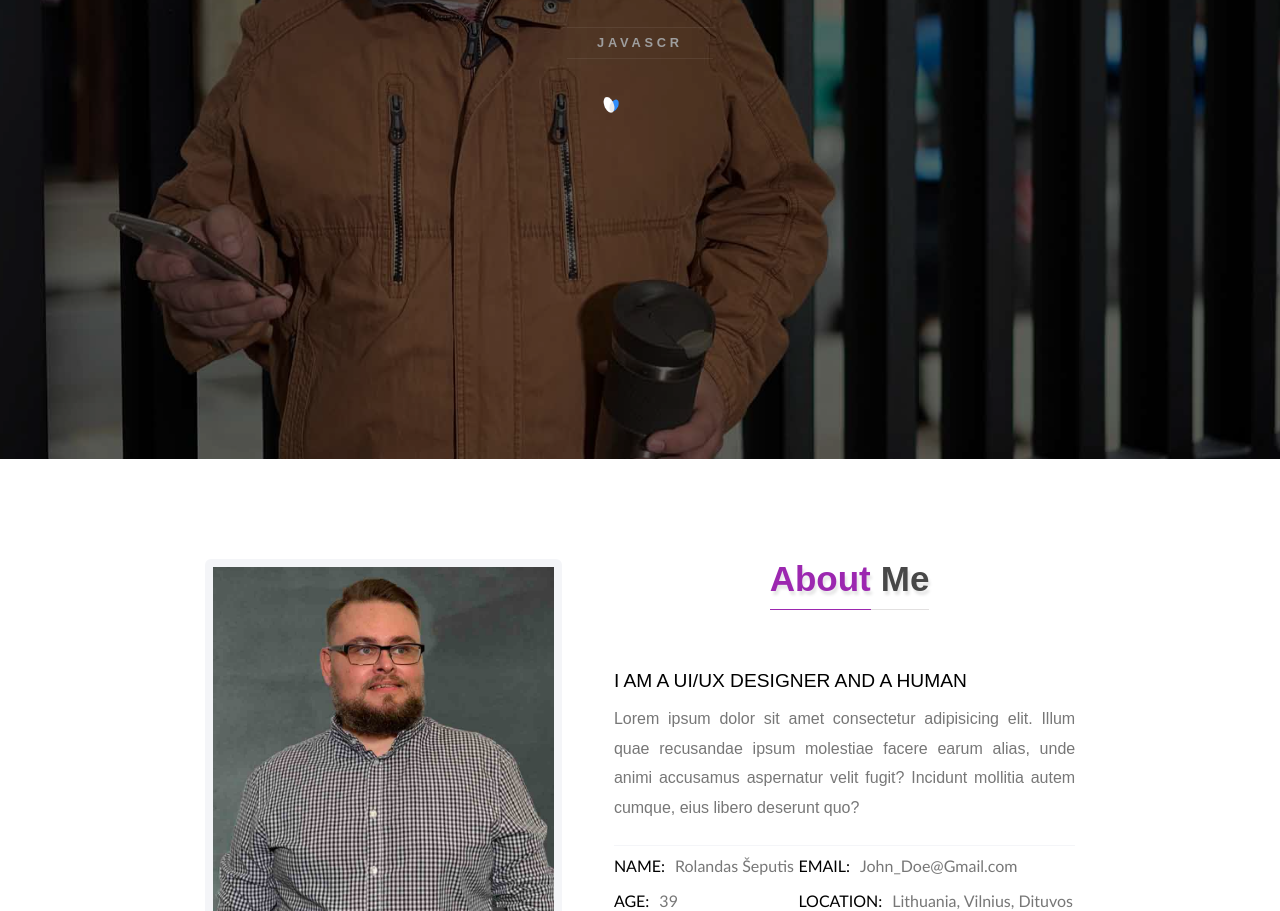
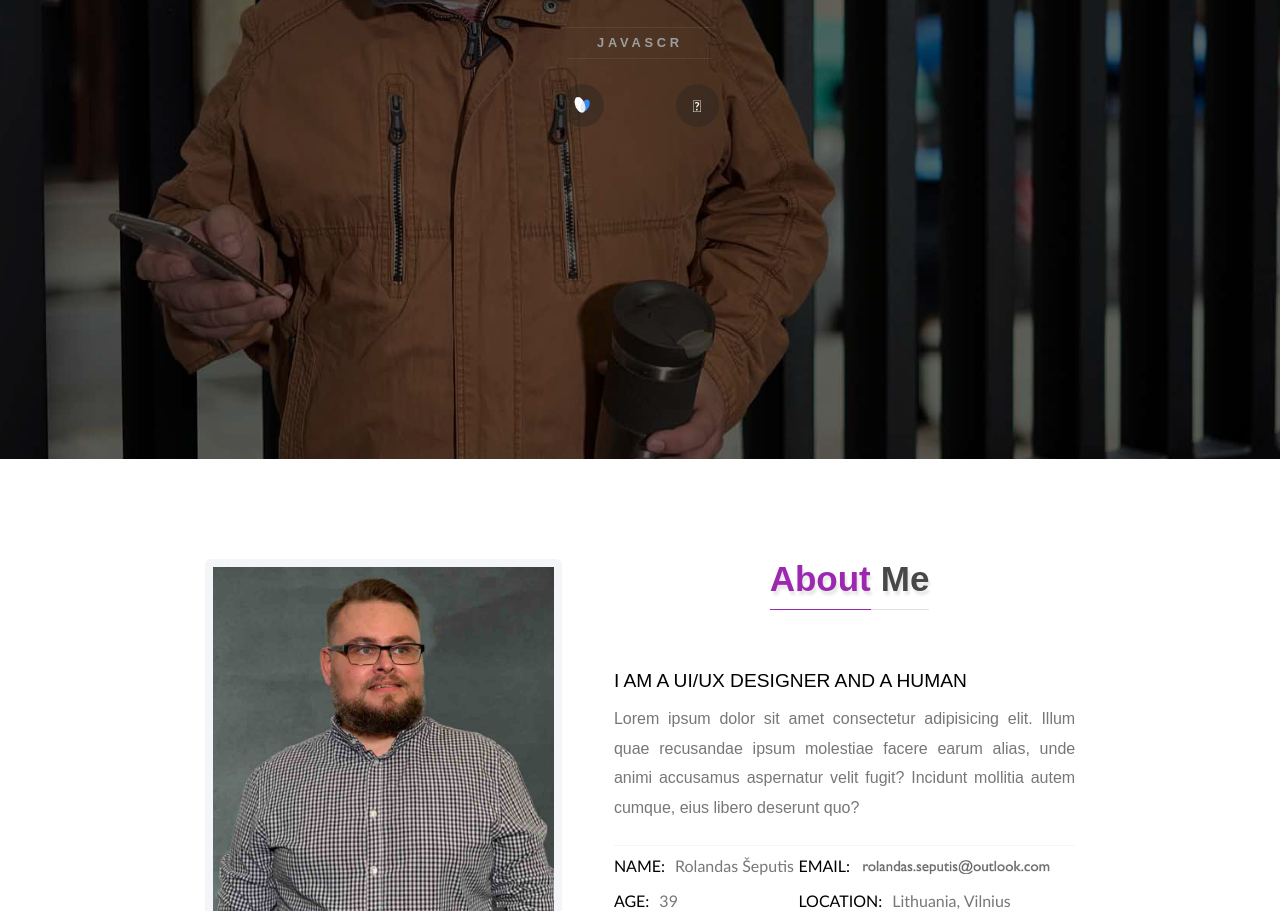
Before and after one commit to kvadrantas/Main-Portfolio, a website with bundled scripts: page index.html in a window 1280 px wide. Shown: the part 341-1252 px from the top of the page. Built offline with nearby package versions, Linux system fonts and the light colour scheme; files whose address does not match are found by name; a web font is replaced by a local one.

Commit message:
some style change and additional info

```diff
--- a/css/components/header.css
+++ b/css/components/header.css
@@ -213,7 +213,8 @@ nav {
   line-height: 43px;
 }
 
-.hero .socials a:before {
+.hero .socials a:before,
+.fa-cvonline {
   background-color: #201f1f54;
   display: inline-block;
   width: 43px;
--- a/index.html
+++ b/index.html
@@ -65,8 +65,8 @@
                             <li> <p class="aboutme-label">AGE:</p>  <span class="aboutme-value">39</span> </li>
                     </div>
                     <div class="ul-right">
-                            <li> <p class="aboutme-label">Email:</p> <span class="aboutme-value">John_Doe@Gmail.com</span> </li>
-                            <li> <p class="aboutme-label">LOCATION:</p> <span class="aboutme-value">Lithuania, Vilnius, Dituvos 19</span> </li>
+                            <li> <p class="aboutme-label">Email:</p> <span class="aboutme-value"><img src="./img/email.jpg" alt="contact" style="height:14px; margin-top:4px;"></span> </li>
+                            <li> <p class="aboutme-label">LOCATION:</p> <span class="aboutme-value">Lithuania, Vilnius</span> </li>
                     </div>
                 </div>
                 <button class="new-per-button">Download resume</button>
@@ -80,8 +80,8 @@
                 <h1 class="primaryTitle"><span>My</span><span>Skills</span></h1>
                 <div class="contacts">
                     <h4 class="title">Contacts</h4>
-                    <div><i class="fas fa-phone-alt"></i>8 618 29966</div>
-                    <div><i class="fas fa-envelope"></i>test@test.lt</div>
+                    <div><i class="fas fa-phone-alt"></i><img src="./img/mob.jpg" alt="contact" style="height: 21px; margin-top:12px;"></div>
+                    <div><i class="fas fa-envelope"></i><img src="./img/email2.jpg" alt="contact" style="height: 21px; margin-top:12px;"></div>
                     <div><i class="fas fa-home"></i>Lithuania, Vilnius</div>
                     <div><i class="fab fa-github"></i><a class="contact-link" href="https://github.com/kvadrantas">https://github.com/kvadrantas</a></div>
                     <div><i class="fab fa-linkedin-in"></i></div>
@@ -90,7 +90,7 @@
                 <div class="education">
                     <h4 class="title">Education</h4>
                     <h3>Higher Education</h3>
-                    <p>Vilnius Gedimina's Technical University<br>(Bachelor Degree)</p>
+                    <p>Vilnius Gedimina's Technical University<br>Engineering Informatics<br>(Bachelor Degree)</p>
                     <h3>Secondary Education</h3>
                     <p>Šilutė's secondary school</p>
                 </div>
@@ -179,7 +179,7 @@
 <!---------------------------SECTION5 - DEV-SECTION - begins------------------------------------->
 <section class="dev-section">
     <div class="overlay">
-        <h1>Primary Interest</h1>
+        <h1>Primary Interests</h1>
         <div class="content">
             <div class="element">
                 <i class="fab fa-html5"></i>
--- a/js/components/hero/Social.js
+++ b/js/components/hero/Social.js
@@ -10,7 +10,7 @@ class Social {
         const socialDom = document.querySelector(`${this.className}`);
         for (const {status, icon, link} of this.data) {
             if (status === 'draft') continue;
-            html += `<a href="${link}" class="fab fa-${icon}"></a>\n`;
+            html += `<a href="${link}" class="${icon}"></a>\n`;
         }
         socialDom.innerHTML = html;
         // console.log(html);
--- a/js/data/hero/socialData.js
+++ b/js/data/hero/socialData.js
@@ -1,7 +1,7 @@
 let socialData = [
     {
         status: 'published',
-        icon: 'cvonline',
+        icon: 'fab fa-cvonline',
         link: '#'
     },
     {
@@ -16,13 +16,13 @@ let socialData = [
     },
     {
         status: 'published',
-        icon: 'linkedin-in',
+        icon: 'fab fa-linkedin-in',
         link: '#'
     },
     {
-        status: 'draft',
-        icon: 'dribbble',
-        link: '#'
+        status: 'published',
+        icon: 'fab fa-github',
+        link: 'https://github.com/kvadrantas'
     },
     {
         status: 'draft',
```
Also changed, not shown: img/email.jpg (added), img/email2.jpg (added), img/mob.jpg (added).
